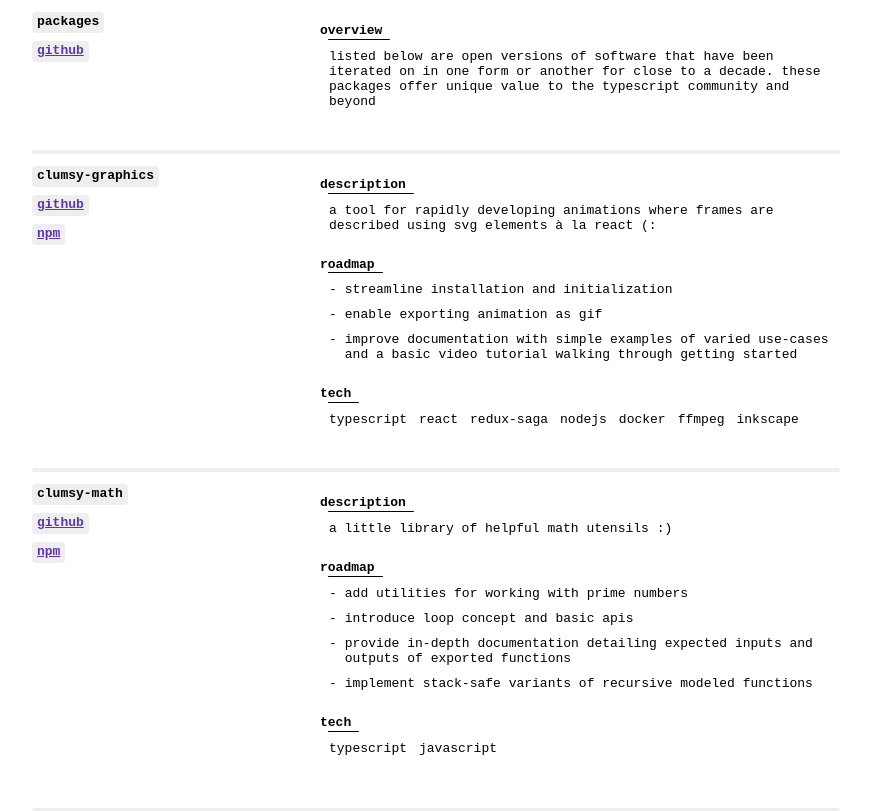
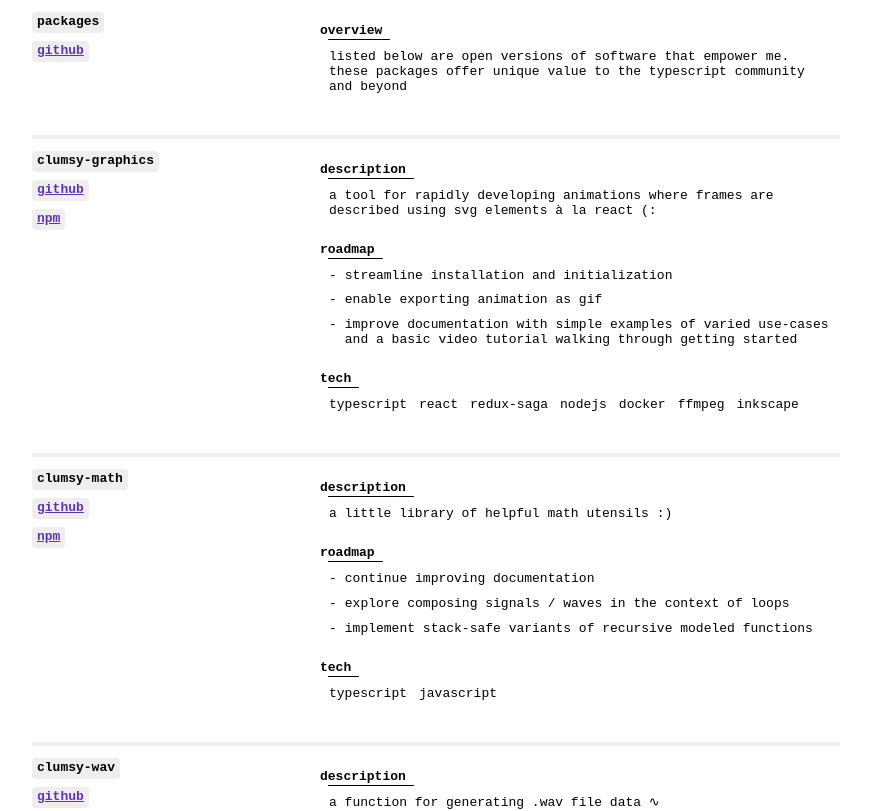
Before and after one commit to clumsycomputer/clumsy-website, a Next.js app: page /software/packages in a window 1280 px wide. Shown: the top 811 px of the page, without its empty margins (204-1075 px from the left). Built offline with nearby package versions, Linux system fonts and the light colour scheme.

Commit message:
feature(PackagePage): add clumsy-wav to list

```diff
--- a/components/pages/software/packages/PackagesPage.tsx
+++ b/components/pages/software/packages/PackagesPage.tsx
@@ -26,7 +26,7 @@ function _SoftwarePage(props: _SoftwarePageProps) {
         fullName={fullName}
         githubHref={"https://github.com/clumsycomputer"}
         softwareOverview={
-          "listed below are open versions of software that have been iterated on in one form or another for close to a decade. these packages offer unique value to the typescript community and beyond"
+          "listed below are open versions of software that empower me. these packages offer unique value to the typescript community and beyond"
         }
       />
       <SoftwareProjectSection
@@ -57,11 +57,18 @@ function _SoftwarePage(props: _SoftwarePageProps) {
         npmHref={"https://www.npmjs.com/package/clumsy-math"}
         projectDescription={"a little library of helpful math utensils :)"}
         projectRoadmap={[
-          "add utilities for working with prime numbers",
-          "introduce loop concept and basic apis",
-          "provide in-depth documentation detailing expected inputs and outputs of exported functions",
+          "continue improving documentation",
+          "explore composing signals / waves in the context of loops",
           "implement stack-safe variants of recursive modeled functions",
         ]}
+        projectTech={["typescript", "javascript"]}
+      />
+      <SoftwareProjectSection
+        projectName={"clumsy-wav"}
+        githubHref={"https://github.com/clumsycomputer/clumsy-wav#readme"}
+        npmHref={"https://www.npmjs.com/package/clumsy-wav"}
+        projectDescription={"a function for generating .wav file data ∿"}
+        projectRoadmap={["add file export utilities", "improve documentation"]}
         projectTech={["typescript", "javascript"]}
       />
       <NavigationFooter
```
